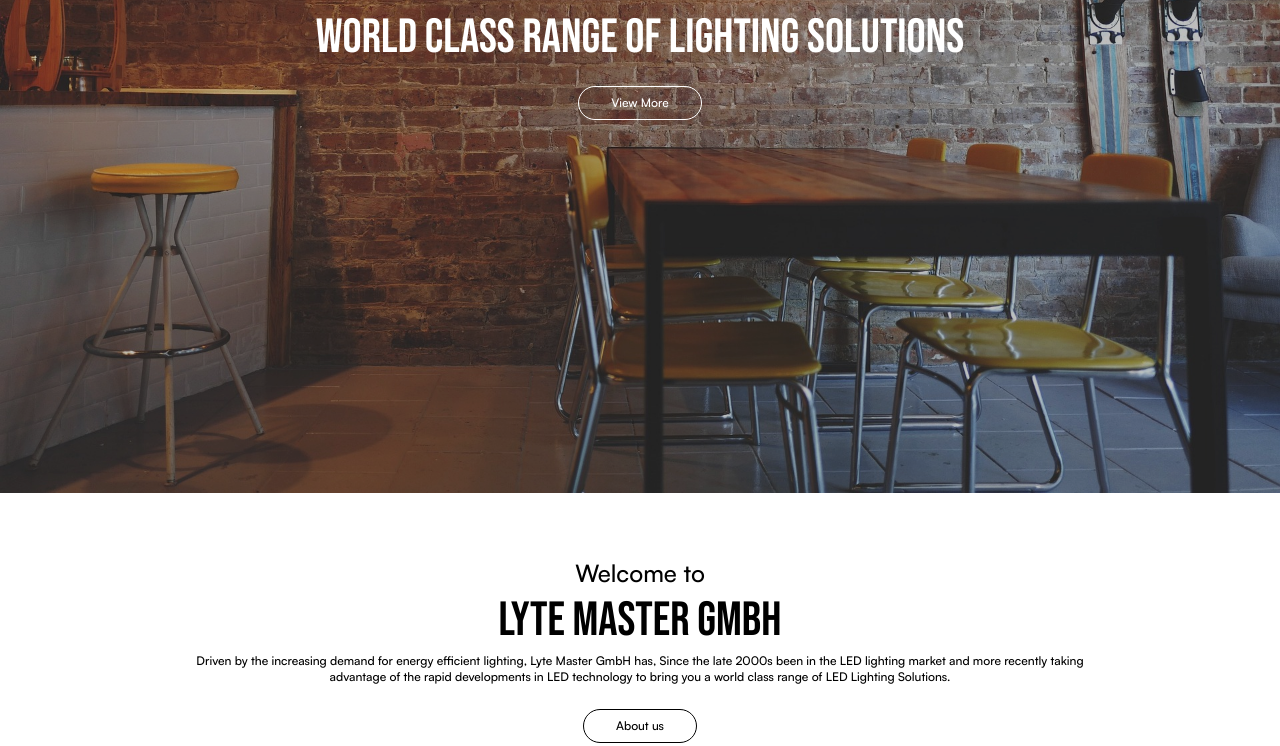
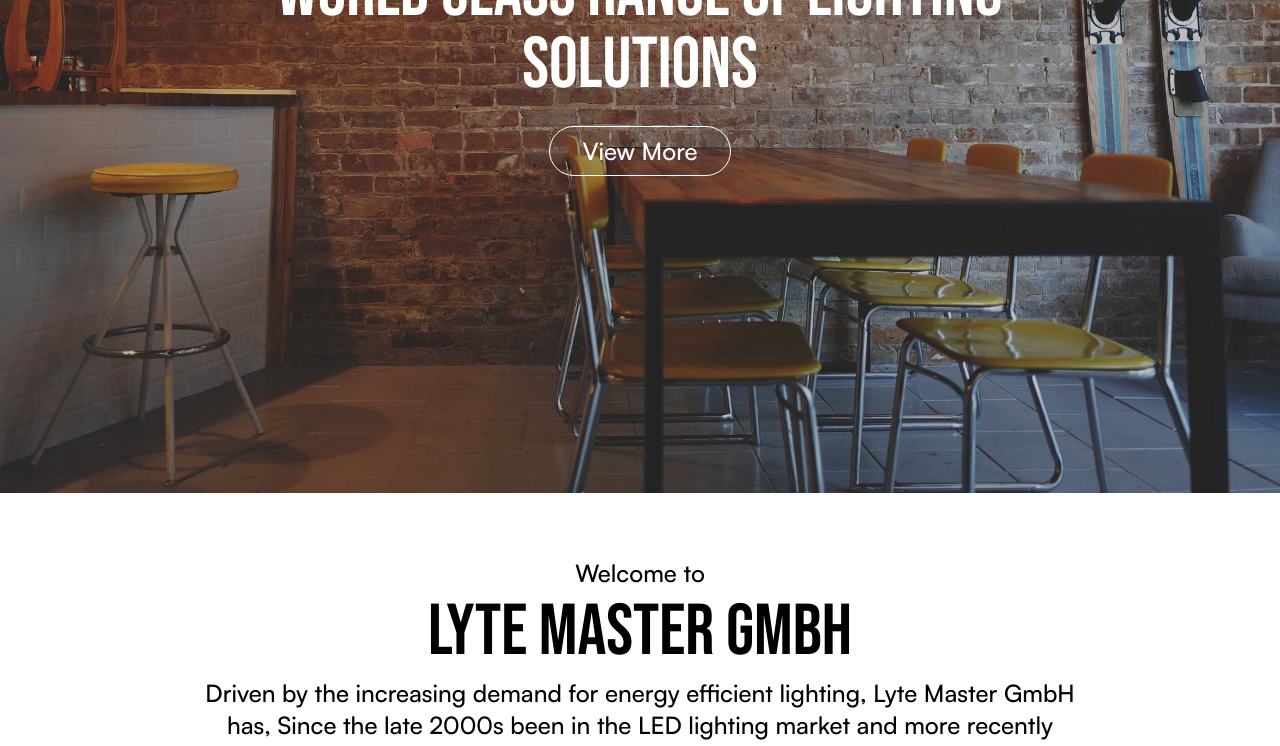
Before and after one commit to goutham-shankar/lytemaster, a Next.js app: page / in a window 1280 px wide. Shown: the part 440-1186 px from the top of the page. Built offline with nearby package versions, Linux system fonts and the light colour scheme.

Commit message:
update: improved responsiveness and increased text size for larger devices

```diff
--- a/src/app/page.jsx
+++ b/src/app/page.jsx
@@ -16,12 +16,18 @@ import industriesPlaceholder1 from "@assets/landing/industry-placeholder-1.jpeg"
 /* helper components */
 const SectionTitle = ({ title }) => {
   return (
-    <h1 className="text-3xl font-bebasNeue uppercase sm:text-5xl">{title}</h1>
+    <h1 className="text-3xl font-bebasNeue uppercase sm:text-5xl xl:text-7xl">
+      {title}
+    </h1>
   );
 };
 
-const SectionDescription = ({ description }) => {
-  return <p className="text-xs text-center">{description}</p>;
+const SectionDescription = ({ description, className = "text-center" }) => {
+  return (
+    <p className={`${className} text-xs lg:text-lg xl:text-2xl`}>
+      {description}
+    </p>
+  );
 };
 
 const CtaButton = ({
@@ -31,7 +37,7 @@ const CtaButton = ({
 }) => {
   return (
     <button
-      className={`${className} px-8 py-2 text-xs border rounded-full transition-all duration-500 hover:scale-105`}
+      className={`${className} px-8 py-2 text-xs border rounded-full transition-all duration-500 hover:scale-105 lg:text-lg xl:text-2xl`}
     >
       <Link href={href} className="w-full h-full">
         {name}
@@ -72,10 +78,8 @@ const Hero = ({ title, cta }) => {
         alt="hero placeholder"
         className="w-full object-cover object-bottom brightness-75"
       />
-      <div className="absolute inset-0 px-12 py-16 flex flex-col gap-6 items-center justify-center sm:px-48 sm:py-32 xl:py-72">
-        <h1 className="text-3xl font-bebasNeue uppercase sm:text-5xl">
-          {title}
-        </h1>
+      <div className="absolute inset-0 px-12 py-16 flex flex-col gap-6 items-center justify-center sm:px-48 sm:py-32 xl:px-64 xl:py-72">
+        <SectionTitle title={title} />
         <CtaButton
           name={cta.name}
           href={cta.href}
@@ -95,7 +99,7 @@ const AboutSection = ({ title, description, cta, images }) => {
       className="h-max px-8 py-8 flex flex-col justify-center items-center gap-6 bg-white text-black sm:px-16 sm:py-16"
     >
       <div className="flex flex-col items-center gap-2 sm:px-16 lg:px-32">
-        <h2 className="text-center text-xl sm:text-2xl">Welcome to</h2>
+        <SectionDescription description={"Welcome to"} />
         <SectionTitle title={title} />
         <SectionDescription description={description} />
       </div>
@@ -103,7 +107,7 @@ const AboutSection = ({ title, description, cta, images }) => {
       <Image
         src={images[0]}
         alt="LyteMaster GMBH"
-        className="h-72 rounded-lg object-cover sm:h-96"
+        className="w-full h-72 rounded-lg object-cover sm:h-96"
       />
     </section>
   );
@@ -159,16 +163,19 @@ const IndustriesSection = ({ title, description, images, cta }) => {
 
 const ContactSection = ({ title, description, cta }) => {
   return (
-    <section id="contact" className="relative h-64 text-white lg:h-96">
+    <section
+      id="contact"
+      className="relative h-64 text-white lg:h-96 xl:h-[30rem] transition-transform duration-500"
+    >
       <Image
         src={commercialLightingThumbnail}
         alt="commercial lighting"
         className="w-full h-full object-cover object-center brightness-[65%]"
       />
       <div className="absolute inset-0 w-full h-full px-12 py-16 flex flex-col justify-center items-start gap-6 sm:px-24 sm:py-20">
-        <div className="w-52 flex flex-col justify-center items-start gap-2 sm:w-80">
+        <div className="w-full flex flex-col justify-center items-start gap-2 sm:w-2/3 lg:w-1/2">
           <SectionTitle title={title} />
-          <p className="text-xs">{description}</p>
+          <SectionDescription description={description} className="text-left" />
         </div>
         <CtaButton
           name={cta.text}
--- a/src/components/common/footer.jsx
+++ b/src/components/common/footer.jsx
@@ -59,13 +59,15 @@ const FooterSection = ({ section, links, index }) => {
   return (
     <div key={index} className="w-max">
       <div className="relative inline-block">
-        <h4 className="text-sm">{section}</h4>
+        <h4 className="text-sm lg:text-md xl:text-xl">{section}</h4>
         <span className="absolute bottom-0 left-0 w-2/3 h-1 border-b border-white"></span>
       </div>
       <ul className="py-2 flex flex-col gap-1">
         {links.map(({ name, link }, index) => (
-          <li key={index} className="text-xs group">
-            <Link href={link}>{name}</Link>
+          <li key={index} className="w-min text-xs group lg:text-sm xl:text-lg">
+            <Link href={link} className="text-nowrap">
+              {name}
+            </Link>
             <span className="block max-w-0 group-hover:max-w-full transition-all duration-500 h-[0.05rem] bg-white"></span>
           </li>
         ))}
--- a/src/components/common/nav.jsx
+++ b/src/components/common/nav.jsx
@@ -110,7 +110,6 @@ const Navrail = ({ navrailOpen, setNavrailOpen }) => {
               className="flex justify-center items-center gap-2 text-2xl "
             >
               {item.name}
-              {item.dropdown && <ChevronDown size={16} />}
             </Link>
             <span className="block max-w-0 group-hover:max-w-full transition-all duration-500 h-0.5 bg-black"></span>
           </li>
```
